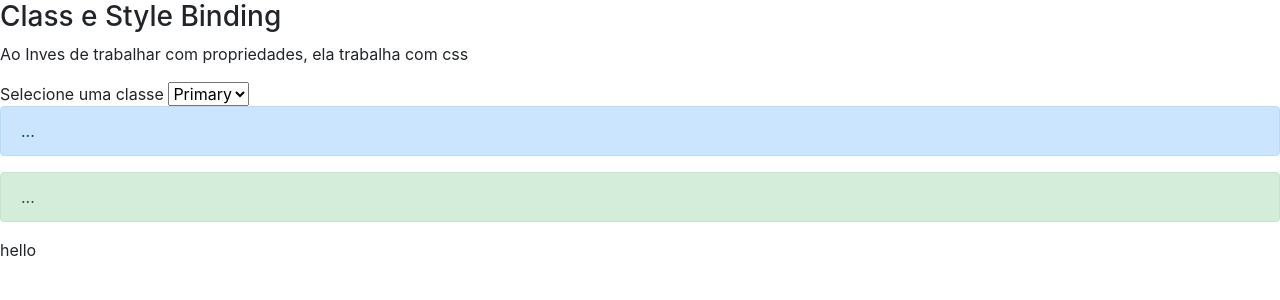
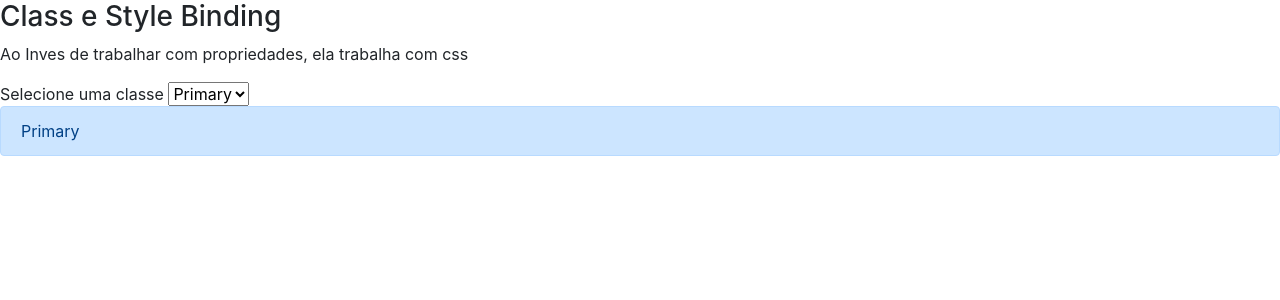
Before and after one commit to andersonconceicao19/Angular, an Angular app in the folder propertyBinding/: page / in a window 1280 px wide. Shown: the top 300 px of the page. Built offline with nearby package versions, Linux system fonts and the light colour scheme.

Commit message:
Usando property binding para acessar a class e o style do html

```diff
--- a/propertyBinding/src/app/data-binding/data-binding.component.html
+++ b/propertyBinding/src/app/data-binding/data-binding.component.html
@@ -29,14 +29,42 @@
         <p> Ao Inves de trabalhar com propriedades, ela trabalha com css</p>
         <div>
             Selecione uma classe
-            <select>
-                <option value="alert alert-primary">Primary</option>
-                <option value="alert alert-success">Sucess</option>
-                <option value="alert alert-danger">Danger</option>
-                <option value="alert alert-warning">Info</option>
+            <select #Classe (change)="0">
+                <!--
+                    * É criada uma variavel local para acessar o combo do template
+                    é Declarado com o # na frente #Classe
+                -->
+                <option value="alert-primary">Primary</option>
+                <option value="alert-success">Sucess</option>
+                <option value="alert-danger">Danger</option>
+                <option value="alert-warning">Info</option>
             </select>
-            <div class="alert alert-primary" role="alert">...</div>
-            <div class="alert alert-success" role="alert">...</div>
+             <!--Usou o Property binding para acessar as propriedades
+                * No exemplo corrente acessou a class e o style para adicionar ou modificar
+                    as propriedades conforme gostaria.
+                * Observar também que foi possivel usar expressões lógicas.
+
+            -->
+            <div class="alert" role="alert"
+            [class.alert-primary]="Classe.value == 'alert-primary'"
+            [style.display]= "Classe.value == 'alert-primary' ? 'block' : 'none'">
+            Primary</div>
+
+
+            <div class="alert " role="alert"
+            [class.alert-success]="Classe.value == 'alert-success'"
+            [style.display]= "Classe.value == 'alert-success' ? 'block' : 'none'">
+            success</div>
+
+            <div class="alert" role="alert"
+            [class.alert-danger]="Classe.value == 'alert-danger'"
+            [style.display]= "Classe.value == 'alert-danger' ? 'block' : 'none'"
+            >danger</div>
+
+            <div class="alert " role="alert"
+            [class.alert-warning]="Classe.value == 'alert-warning'"
+            [style.display]= "Classe.value == 'alert-warning' ? 'block' : 'none'"
+            >info</div>
         </div>
     </article>
 </section>
--- a/propertyBinding/src/index.html
+++ b/propertyBinding/src/index.html
@@ -10,6 +10,5 @@
 </head>
 <body>
   <app-root></app-root>
-  <alert type="success">hello</alert>
 </body>
 </html>
```
